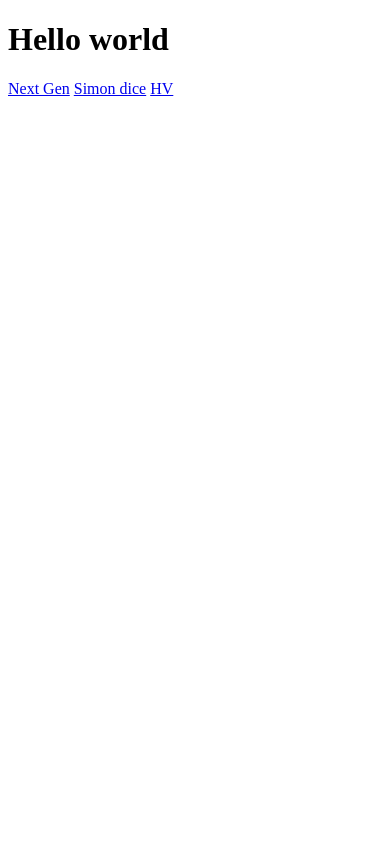
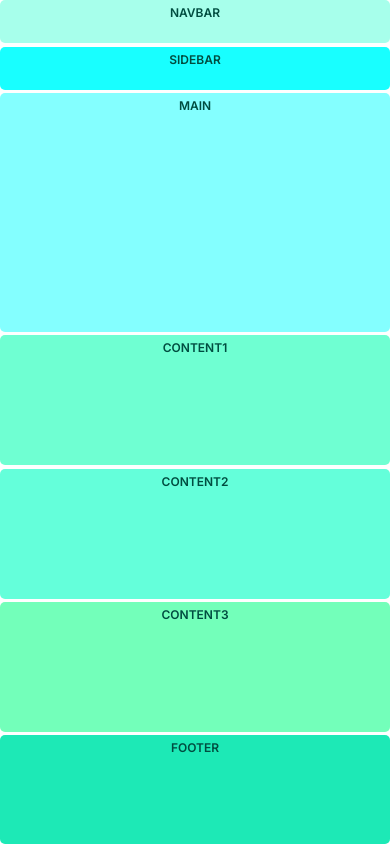
Before and after one commit to GregoryInnovo/gregoryinnovo.github.io, a website: page index.html in a window 390 px wide. Drawn offline with Linux system fonts and the light colour scheme.

Commit message:
Responsive Css Grid main index practice

```diff
--- a/index.html
+++ b/index.html
@@ -5,11 +5,23 @@
     <meta http-equiv="X-UA-Compatible" content="IE=edge">
     <meta name="viewport" content="width=device-width, initial-scale=1.0">
     <title>Welcome</title>
+    <link rel="stylesheet" href="./main.css">
+    <link rel="preconnect" href="https://fonts.gstatic.com">
+<link href="https://fonts.googleapis.com/css2?family=Inter:wght@100;200;300;400;500;600&display=swap" rel="stylesheet">
 </head>
 <body>
-    <h1>Hello world</h1>
+    <!-- <h1>Hello world</h1>
     <a href="./Proyects/Next-Gen-main/">Next Gen</a>
     <a href="./Proyects/SimonDice/game1.html">Simon dice</a>
-    <a href="./Proyects/HV/">HV</a>
+    <a href="./Proyects/HV/">HV</a> -->
+    <div class="container">
+        <nav>Navbar</nav>
+        <main>Main</main>
+        <div id="sidebar">sidebar</div>
+        <div id="content1">content1</div>
+        <div id="content2">content2</div>
+        <div id="content3">content3</div>
+        <footer>Footer</footer>
+    </div>
 </body>
 </html>
--- a/main.css
+++ b/main.css
@@ -0,0 +1,97 @@
+:root {
+  --main-font: "Inter", sans-serif;
+  --main-radius: 5px;
+  --main-padding: 5px;
+}
+
+* {
+  box-sizing: border-box;
+  margin: 0;
+  padding: 0;
+}
+
+.container {
+  display: grid;
+  height: 100vh;
+  grid-template-columns: 1fr 1fr 1fr 1fr;
+  grid-template-rows: 0.2fr 1.5fr 1.2fr 0.8fr;
+  grid-template-areas:
+    "nav nav nav nav"
+    "sidebar main main main"
+    "sidebar content1 content2 content3"
+    "sidebar footer footer footer";
+  grid-gap: 0.2rem;
+  font-family: var(--main-font);
+  font-weight: 800;
+  text-transform: uppercase;
+  font-size: 12px;
+  color: #004d40;
+  text-align: center;
+
+}
+
+nav {
+  background: #a7ffeb;
+  grid-area: nav;
+  border-radius: var(--main-radius);
+  padding-top: var(--main-padding);
+}
+
+main {
+  background: #84ffff;
+  grid-area: main;
+  border-radius: var(--main-radius);
+  padding-top: var(--main-padding);
+}
+
+#sidebar {
+  background: #18ffff;
+  grid-area: sidebar;
+  border-radius: var(--main-radius);
+  padding-top: var(--main-padding);
+}
+
+#content1 {
+  background: #6fffd2;
+  grid-area: content1;
+  border-radius: var(--main-radius);
+  padding-top: var(--main-padding);
+}
+
+#content2 {
+  background: #64ffda;
+  grid-area: content2;
+  border-radius: var(--main-radius);
+  padding-top: var(--main-padding);
+}
+
+#content3 {
+  background: #73ffba;
+  grid-area: content3;
+  border-radius: var(--main-radius);
+  padding-top: var(--main-padding);
+}
+
+footer {
+  background: #1de9b6;
+  grid-area: footer;
+  border-radius: var(--main-radius);
+  padding-top: var(--main-padding);
+}
+
+@media only screen and (max-width: 550px) {
+    .container {
+        grid-template-columns: 1fr;
+        grid-template-rows: 0.4fr 0.4fr 2.2fr 1.2fr 1.2fr 1.2fr 1fr;
+        grid-template-areas:
+        "nav"
+        "sidebar"
+        "main"
+        "content1"
+        "content2"
+        "content3"
+        "footer";
+        grid-gap: 0.2rem;
+
+    }
+}
```
Also changed, not shown: index.js (added, +16 -0 lines), package.json (+8 -2 lines), 1 other file.
